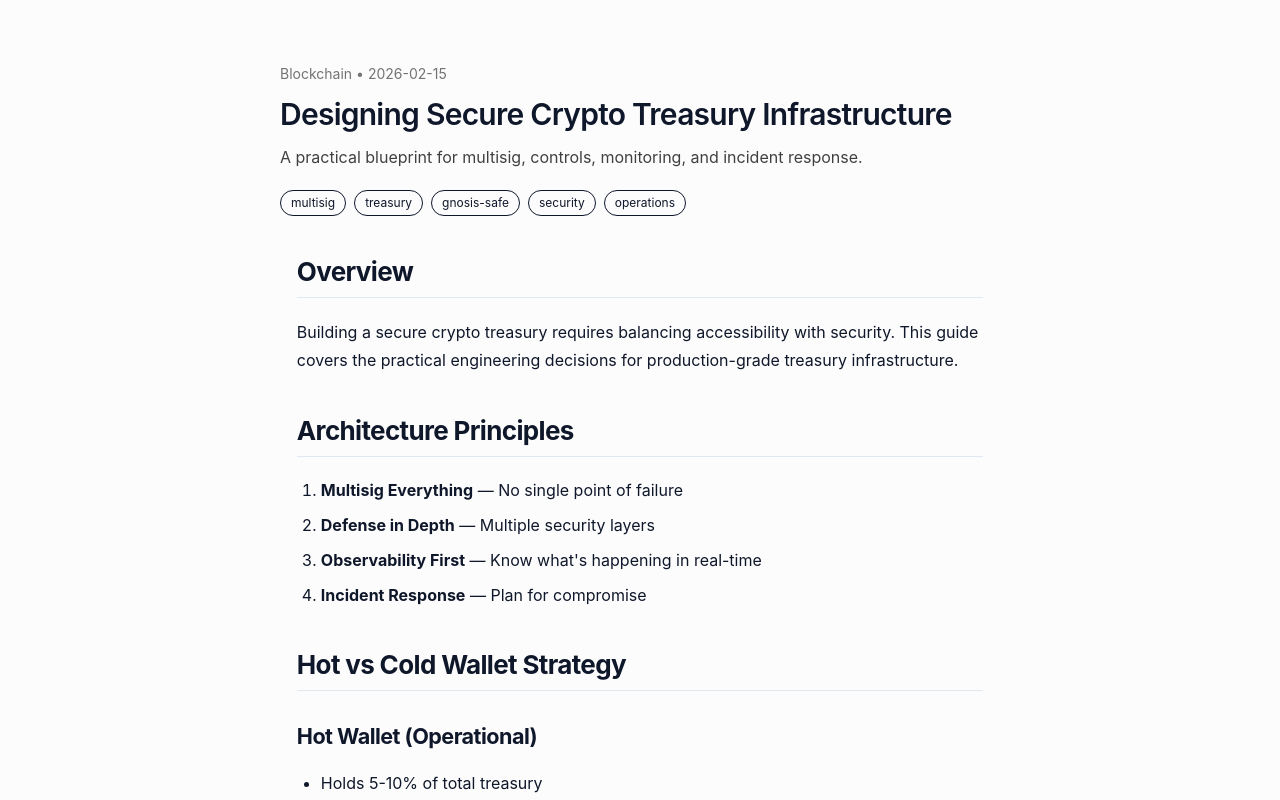
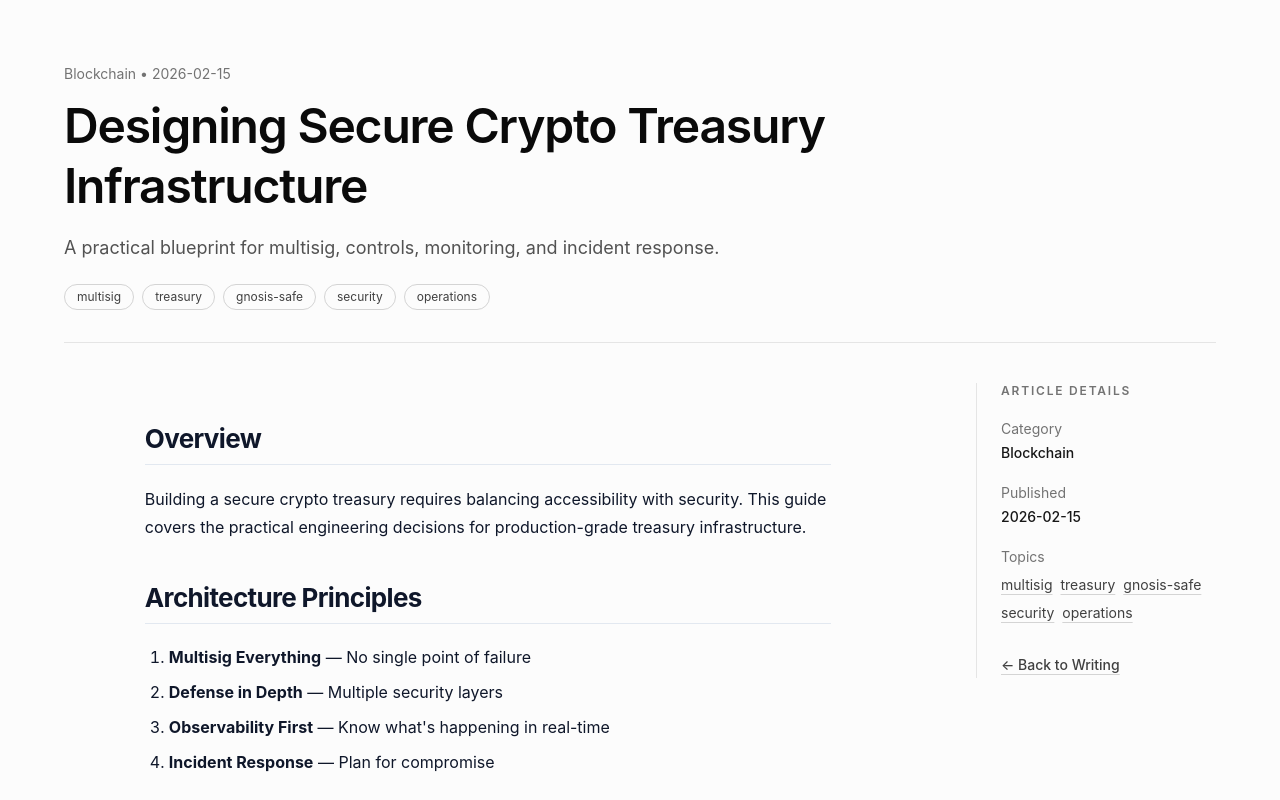
Before and after one commit to AsciencioAlex/alexayekha-site, a Next.js app: page /writing/crypto-treasury in a window 1280 px wide. Shown: the top 800 px of the page. Built offline with nearby package versions, Linux system fonts and the light colour scheme.

Commit message:
Update page.tsx

```diff
--- a/app/writing/[slug]/page.tsx
+++ b/app/writing/[slug]/page.tsx
@@ -8,29 +8,37 @@ import Mermaid from "@/components/Mermaid";
 
 // Required for static export: prebuild all routes
 export function generateStaticParams() {
-  return getAllPosts().map((p) => ({ slug: p.slug }));
+  return getAllPosts().map((post) => ({
+    slug: post.slug,
+  }));
 }
 
-export async function generateMetadata({ params }: { params: Promise<{ slug: string }> }) {
+export async function generateMetadata({
+  params,
+}: {
+  params: Promise<{ slug: string }>;
+}) {
   const { slug } = await params;
+
   try {
     const { meta } = getPostBySlug(slug);
+
     return {
       title: meta.title,
       description: meta.summary || meta.title,
       keywords: meta.tags,
-      authors: [{ name: 'Alex Ascencio Ayekha' }],
+      authors: [{ name: "Alex Ascencio Ayekha" }],
       openGraph: {
-        type: 'article',
+        type: "article",
         url: `https://alexayekha.tech/writing/${slug}/`,
         title: meta.title,
         description: meta.summary || meta.title,
         publishedTime: meta.date,
-        authors: ['Alex Ascencio Ayekha'],
+        authors: ["Alex Ascencio Ayekha"],
         tags: meta.tags,
       },
       twitter: {
-        card: 'summary_large_image',
+        card: "summary_large_image",
         title: meta.title,
         description: meta.summary || meta.title,
       },
@@ -46,44 +54,54 @@ export default async function PostPage({
   params: Promise<{ slug: string }>;
 }) {
   const { slug } = await params;
+
   let meta: ReturnType<typeof getPostBySlug>["meta"];
   let mdxSource: string;
 
   try {
     const result = getPostBySlug(slug);
+
     meta = result.meta;
     mdxSource = fs.readFileSync(result.mdxPath, "utf8");
   } catch {
     notFound();
   }
 
-  // compile the MDX content (frontmatter will be ignored in rendering)
   const { content } = await compileMDX({
     source: mdxSource,
-    options: { parseFrontmatter: true },
+    options: {
+      parseFrontmatter: true,
+    },
     components: {
       Mermaid,
     },
   });
 
   return (
-    <main className="mx-auto max-w-3xl px-6 py-16">
-      <header className="space-y-3">
-        <div className="text-sm text-neutral-500">
+    <main className="mx-auto w-full max-w-7xl px-5 py-12 sm:px-8 lg:px-10 lg:py-16">
+      <header className="mx-auto max-w-6xl border-b border-neutral-200 pb-8 dark:border-neutral-800">
+        <div className="text-sm text-neutral-500 dark:text-neutral-400">
           {meta.category ? `${meta.category} • ` : ""}
           {meta.date}
         </div>
-        <h1 className="text-3xl font-semibold tracking-tight">{meta.title}</h1>
+
+        <h1 className="mt-3 max-w-4xl text-4xl font-semibold leading-tight tracking-tight text-neutral-950 sm:text-5xl dark:text-neutral-50">
+          {meta.title}
+        </h1>
+
         {meta.summary ? (
-          <p className="text-neutral-700 leading-relaxed">{meta.summary}</p>
+          <p className="mt-4 max-w-3xl text-lg leading-8 text-neutral-600 dark:text-neutral-300">
+            {meta.summary}
+          </p>
         ) : null}
+
         {meta.tags && meta.tags.length > 0 ? (
-          <div className="flex flex-wrap gap-2 pt-2">
+          <div className="mt-5 flex flex-wrap gap-2">
             {meta.tags.map((tag) => (
               <Link
                 key={tag}
                 href={`/tags/${tagToSlug(tag)}`}
-                className="rounded-full border px-2.5 py-1 text-xs hover:bg-neutral-50"
+                className="rounded-full border border-neutral-300 px-3 py-1 text-xs text-neutral-700 transition hover:border-neutral-500 hover:bg-neutral-100 dark:border-neutral-700 dark:text-neutral-300 dark:hover:border-neutral-500 dark:hover:bg-neutral-900"
               >
                 {tag}
               </Link>
@@ -92,12 +110,74 @@ export default async function PostPage({
         ) : null}
       </header>
 
-      <article className="prose prose-neutral mt-10 max-w-none">
-        {content}
-      </article>
+      <div className="mx-auto mt-10 grid max-w-6xl grid-cols-1 gap-12 lg:grid-cols-[minmax(0,1fr)_240px] xl:gap-16">
+        <article className="prose prose-neutral min-w-0 max-w-none dark:prose-invert">
+          {content}
+        </article>
 
-      <footer className="mt-12 text-sm text-neutral-500">
-        <Link className="underline" href="/writing">← Back to Writing</Link>
+        <aside className="hidden lg:block">
+          <div className="sticky top-24 border-l border-neutral-200 pl-6 dark:border-neutral-800">
+            <p className="text-xs font-semibold uppercase tracking-[0.15em] text-neutral-500 dark:text-neutral-400">
+              Article details
+            </p>
+
+            <dl className="mt-5 space-y-5 text-sm">
+              <div>
+                <dt className="text-neutral-500 dark:text-neutral-400">
+                  Category
+                </dt>
+                <dd className="mt-1 font-medium text-neutral-900 dark:text-neutral-100">
+                  {meta.category || "Writing"}
+                </dd>
+              </div>
+
+              <div>
+                <dt className="text-neutral-500 dark:text-neutral-400">
+                  Published
+                </dt>
+                <dd className="mt-1 font-medium text-neutral-900 dark:text-neutral-100">
+                  {meta.date}
+                </dd>
+              </div>
+
+              {meta.tags && meta.tags.length > 0 ? (
+                <div>
+                  <dt className="text-neutral-500 dark:text-neutral-400">
+                    Topics
+                  </dt>
+
+                  <dd className="mt-2 flex flex-wrap gap-2">
+                    {meta.tags.map((tag) => (
+                      <Link
+                        key={tag}
+                        href={`/tags/${tagToSlug(tag)}`}
+                        className="text-sm text-neutral-700 underline decoration-neutral-300 underline-offset-4 transition hover:text-neutral-950 dark:text-neutral-300 dark:decoration-neutral-700 dark:hover:text-white"
+                      >
+                        {tag}
+                      </Link>
+                    ))}
+                  </dd>
+                </div>
+              ) : null}
+            </dl>
+
+            <Link
+              href="/writing"
+              className="mt-8 inline-flex text-sm font-medium text-neutral-700 underline decoration-neutral-300 underline-offset-4 transition hover:text-neutral-950 dark:text-neutral-300 dark:decoration-neutral-700 dark:hover:text-white"
+            >
+              ← Back to Writing
+            </Link>
+          </div>
+        </aside>
+      </div>
+
+      <footer className="mx-auto mt-16 max-w-6xl border-t border-neutral-200 pt-8 text-sm text-neutral-500 dark:border-neutral-800 dark:text-neutral-400 lg:hidden">
+        <Link
+          className="underline decoration-neutral-300 underline-offset-4 transition hover:text-neutral-950 dark:decoration-neutral-700 dark:hover:text-white"
+          href="/writing"
+        >
+          ← Back to Writing
+        </Link>
       </footer>
     </main>
   );
```
